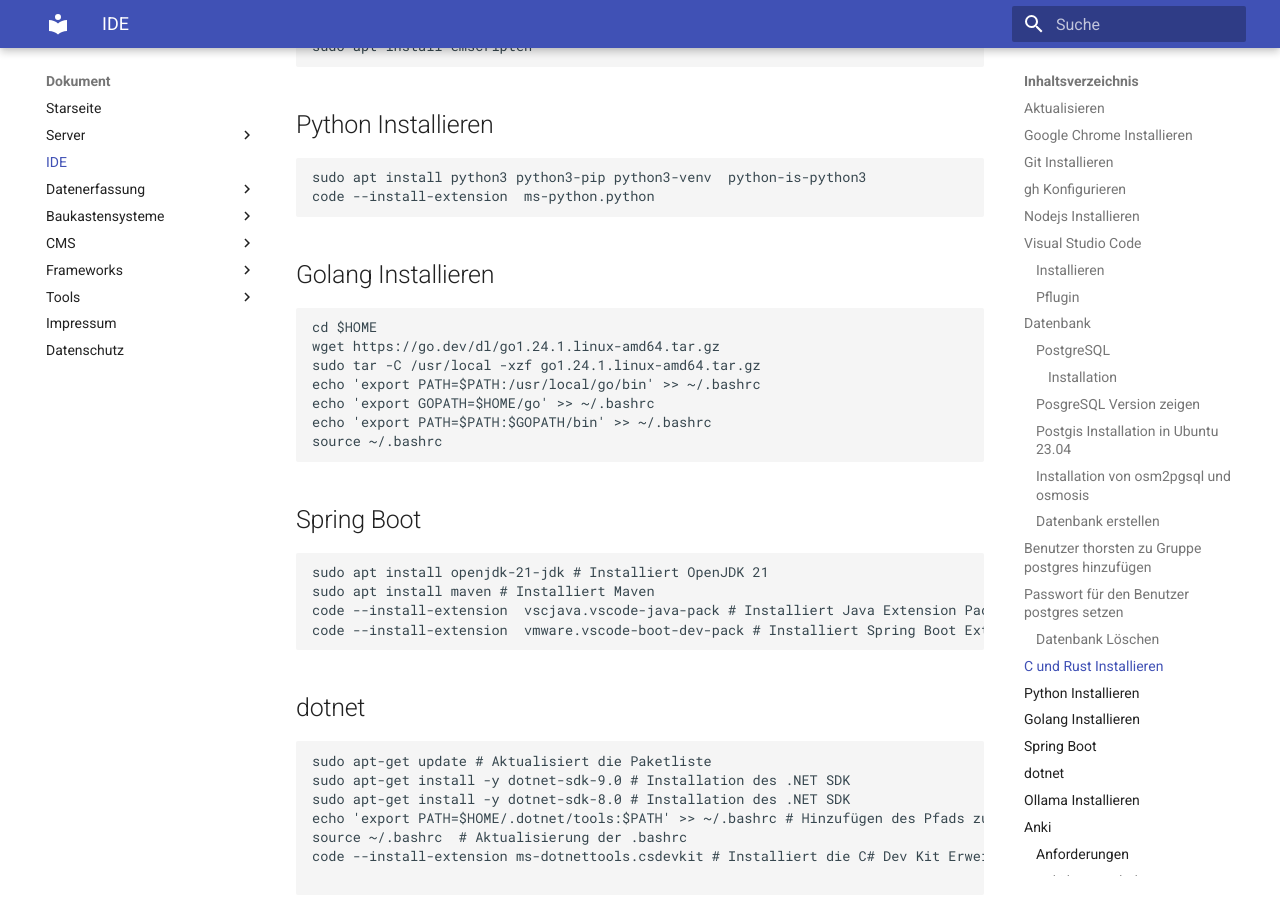
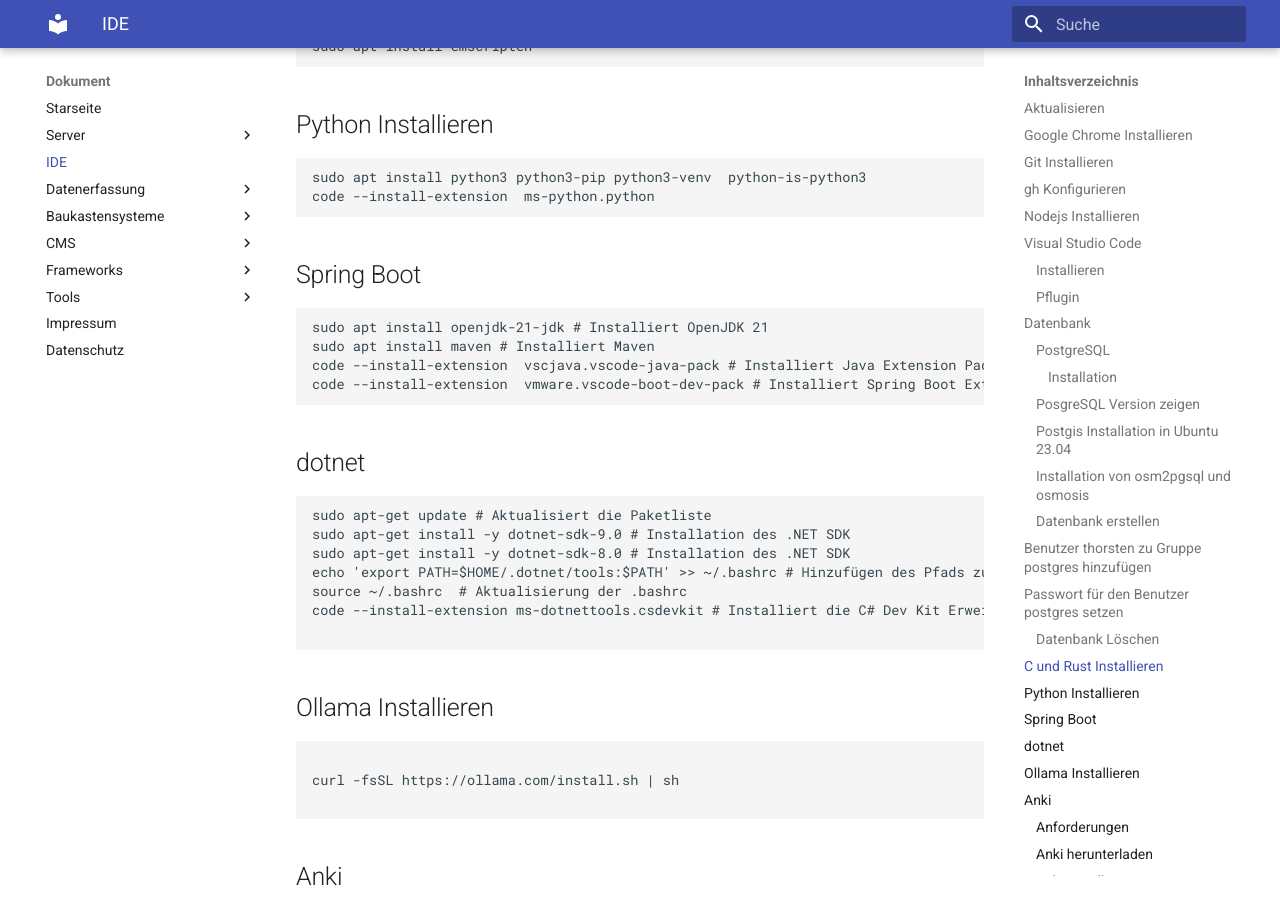
Before and after one commit to thorstenkloehn/dokument, an MkDocs documentation site: the page built from docs/IDE/index.md, in a window 1280 px wide and 900 px high, scrolled down 3372 px. Built offline with MkDocs 1.6.1 and Material for MkDocs 9.7.7, drawn with Linux system fonts in a browser that asks for light colours.

Commit message:
Dokumentation: Entfernen der Installationsanweisungen für Golang aus der IDE-Dokumentation

````diff
--- a/docs/IDE/index.md
+++ b/docs/IDE/index.md
@@ -135,16 +135,7 @@
 sudo apt install python3 python3-pip python3-venv  python-is-python3
 code --install-extension  ms-python.python
 ```
-## Golang Installieren
-```bash
-cd $HOME
-wget https://go.dev/dl/go1.24.1.linux-amd64.tar.gz
-sudo tar -C /usr/local -xzf go1.24.1.linux-amd64.tar.gz
-echo 'export PATH=$PATH:/usr/local/go/bin' >> ~/.bashrc
-echo 'export GOPATH=$HOME/go' >> ~/.bashrc
-echo 'export PATH=$PATH:$GOPATH/bin' >> ~/.bashrc
-source ~/.bashrc
-```
+
 ## Spring Boot
 ```
 sudo apt install openjdk-21-jdk # Installiert OpenJDK 21
````
